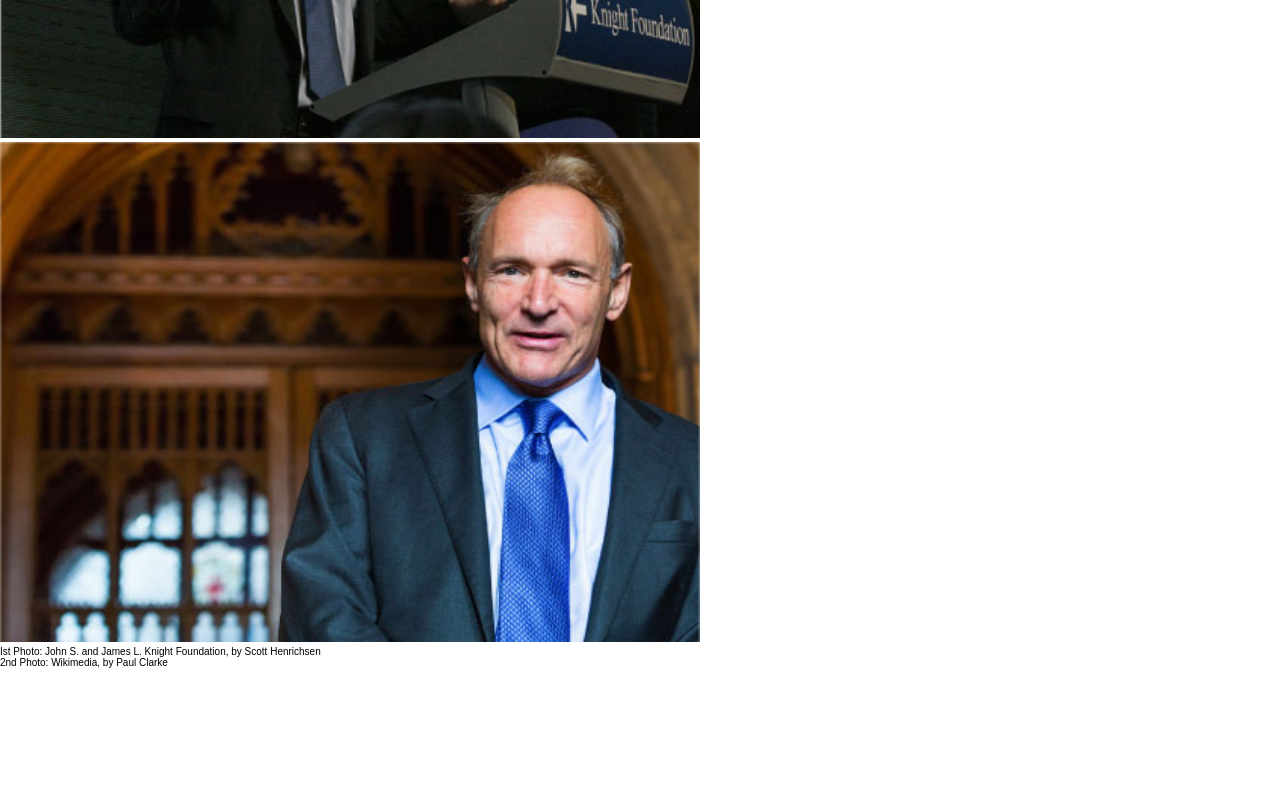
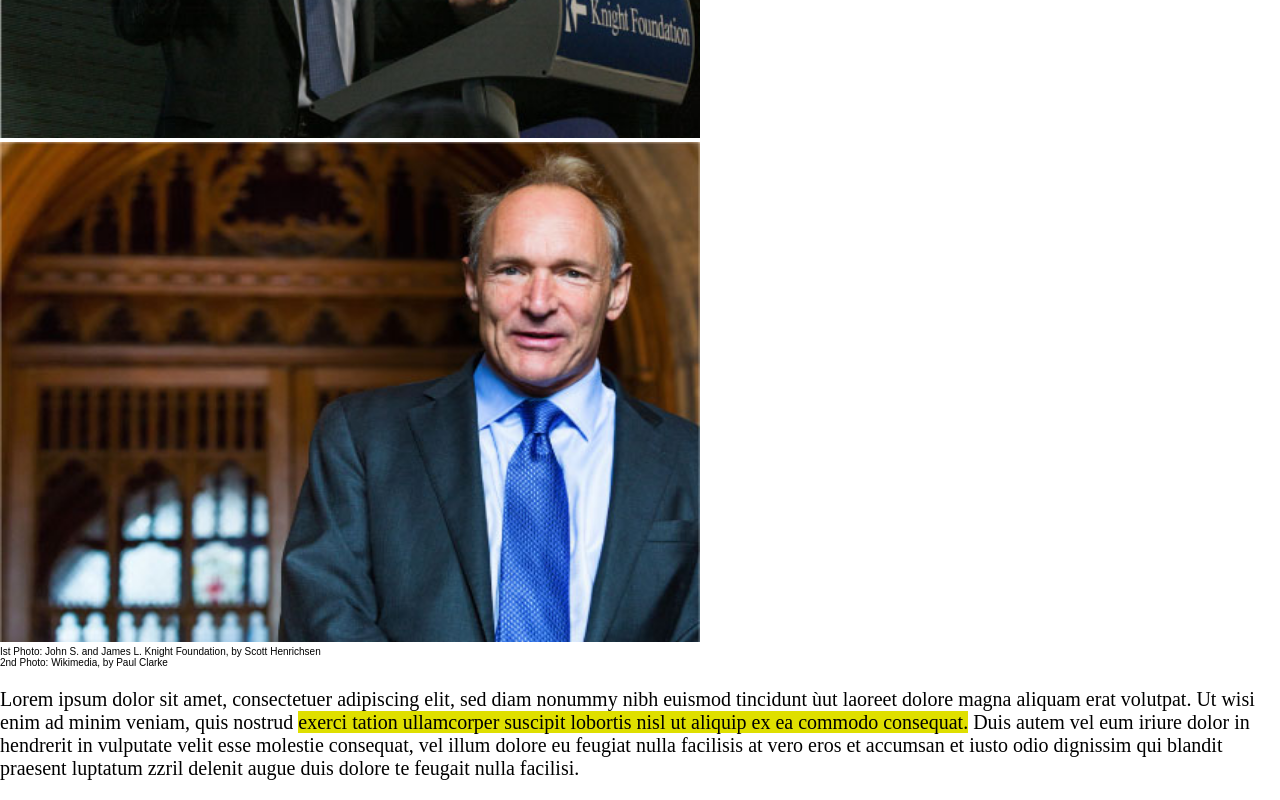
Before and after one commit to DomenicoAgostino/html-css-booleaner, a plain HTML site: page index.html in a window 1280 px wide. Shown: the part 602-1402 px from the top of the page. Before the commit the page ends 1270 px from the top, so only its background shows below. Drawn offline with Linux system fonts and the light colour scheme.

Commit message:
Inserimento primo paragrafo

```diff
--- a/css/style.css
+++ b/css/style.css
@@ -40,3 +40,12 @@ h1 {
   font-size: 10px;
   font-family: Arial, Helvetica, sans-serif;
 }
+
+.testo {
+  font-size: 20px;
+}
+
+.evidenziato {
+  background:rgb(223, 223, 0);
+
+}
--- a/index.html
+++ b/index.html
@@ -34,8 +34,12 @@
     <div class="descrizione">2nd Photo: Wikimedia, by Paul Clarke</div>
 </section>
 
-
+ <!-- Inizio Paragrafo -->
 <section>
+  <p class="testo">Lorem ipsum dolor sit amet, consectetuer adipiscing elit, sed diam nonummy nibh euismod tincidunt ùut laoreet dolore magna aliquam erat volutpat. Ut wisi enim
+  ad minim veniam, quis nostrud <span class="evidenziato">exerci tation ullamcorper suscipit lobortis nisl ut aliquip ex ea commodo consequat.</span>  Duis autem vel eum iriure dolor in hendrerit in
+  vulputate velit esse molestie consequat, vel illum dolore eu feugiat nulla facilisis at vero eros et accumsan et iusto odio dignissim qui blandit praesent luptatum
+  zzril delenit augue duis dolore te feugait nulla facilisi.</p>
 
 </section>
 
```
